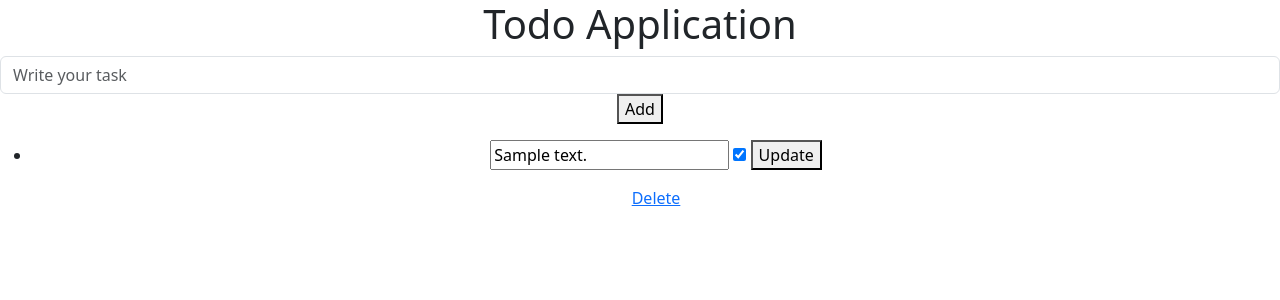
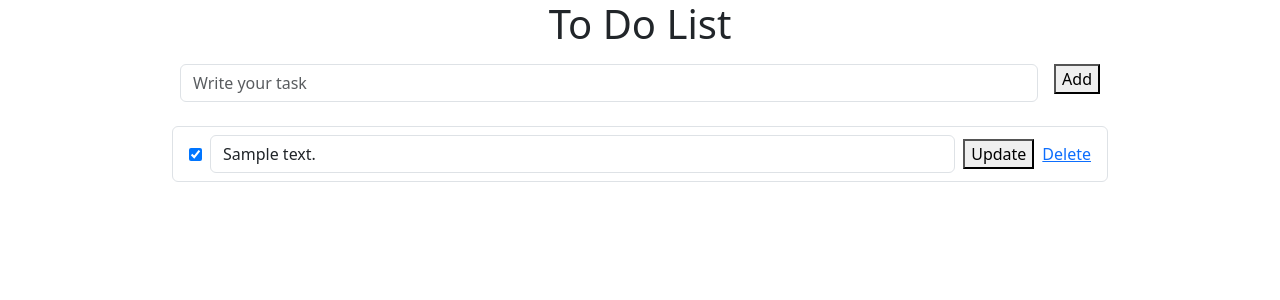
Before and after one commit to shan-jiang-dev/WeddingPlannerApplication, a Spring Boot app: page / in a window 1280 px wide. Shown: the top 300 px of the page. Run offline with Spring Boot 4, Linux system fonts and the light colour scheme; tables that the repository leaves empty hold one stand-in row (values such as "Sample post"); some libraries are stand-ins or nearby versions.

Commit message:
Updated frontend look in task.html

```diff
--- a/src/main/resources/templates/task.html
+++ b/src/main/resources/templates/task.html
@@ -2,33 +2,55 @@
 <head>
 <title>TODO Application</title>
 <link href="https://cdn.jsdelivr.net/npm/bootstrap@6.0.0-alpha.1/dist/css/bootstrap.min.css" rel="stylesheet" integrity="sha384-B/GM4XqrwHnWXNOWMbloTmrYXZg10cakYGmpfsR/bbzQ6JAJI4ihuyADKLnBgrCe" crossorigin="anonymous">
+
 </head>
 <body>
-    <h1 class="text-center">Todo Application</h1>
-	<form action="/addtodo" method="post" class="text-center">
 
-	 <input type="text" name="taskContent" class="form-control" placeholder="Write your task">
-	 <button type="submit" class="btn-subtle theme-success">Add</button>
+	<div class="container text-center w-75 mx-auto">
 
-	</form>
+	    <h1 class="px-5 py-8">To Do List</h1>
 
-	<ul class="text-center">
-       <li th:each="todo : ${listoftodos}">
+			 <form action="/addtodo" method="post" class="d-flex w-100">
 
-       		<form th:action="@{/updatetodo/{id}(id=${todo.id})}" method="post">
+			  <div class="flex-grow-1 p-2">
+			  	<input type="text" name="taskContent" class="form-control" placeholder="Write your task">
+			  </div>
+			  <div class="p-2">
+			  	<button type="submit" class="btn-subtle theme-success ">Add</button>
+ 			  </div>
+			</form>
 
-	       		<input type="text" th:value="${todo.taskContent}" name="taskContent">
-	       		<input type="checkbox" th:checked="${todo.completionStatus}"
-	       		name="completionStatus" onchange="this.form.submit()">
-	       		<button type="submit" class="btn-subtle theme-primary">Update</button>
 
-       		</form>
+		<ul class="list-group w-100">
+	       <li th:each="todo : ${listoftodos}" class="list-group-item d-flex align-items-center gap-2">
 
-       		<a th:href="@{/deletetodo/{id}(id=${todo.id})}" class="btn-subtle theme-danger">Delete</a>
+		       		<form th:action="@{/updatetodo/{id}(id=${todo.id})}"
+		       		      method="post"
+		       		      class="d-flex align-items-center gap-2 flex-grow-1 mb-0">
 
-       </li>
-	</ul>
+			       		 <input type="checkbox"
+			       		 		th:checked="${todo.completionStatus}"
+				       			name="completionStatus"
+				       			onchange="this.form.submit()">
 
+				       	<input type="text"
+				       		   th:value="${todo.taskContent}"
+				       		   class="form-control flex-grow-1"
+				       		   name="taskContent">
+
+				       	<button type="submit" class="btn-subtle theme-primary">
+				       		Update
+				       	</button>
+
+		       		</form>
+
+	      <div class="d-flex align-items-center"><a th:href="@{/deletetodo/{id}(id=${todo.id})}" class="btn-subtle theme-danger">Delete</a></div>
+
+	       </li>
+		</ul>
+
+
+</div>
 </body>
 <script type="module" src="https://cdn.jsdelivr.net/npm/bootstrap@6.0.0-alpha.1/dist/js/bootstrap.bundle.min.js" integrity="sha384-1a/pXj49ZQ1aHEmrJ+gMw1otqoVsYwlEnlD8mIfY2TV03r20Y0CN7uqx1tQogjPL" crossorigin="anonymous"></script>
 </html>
```
